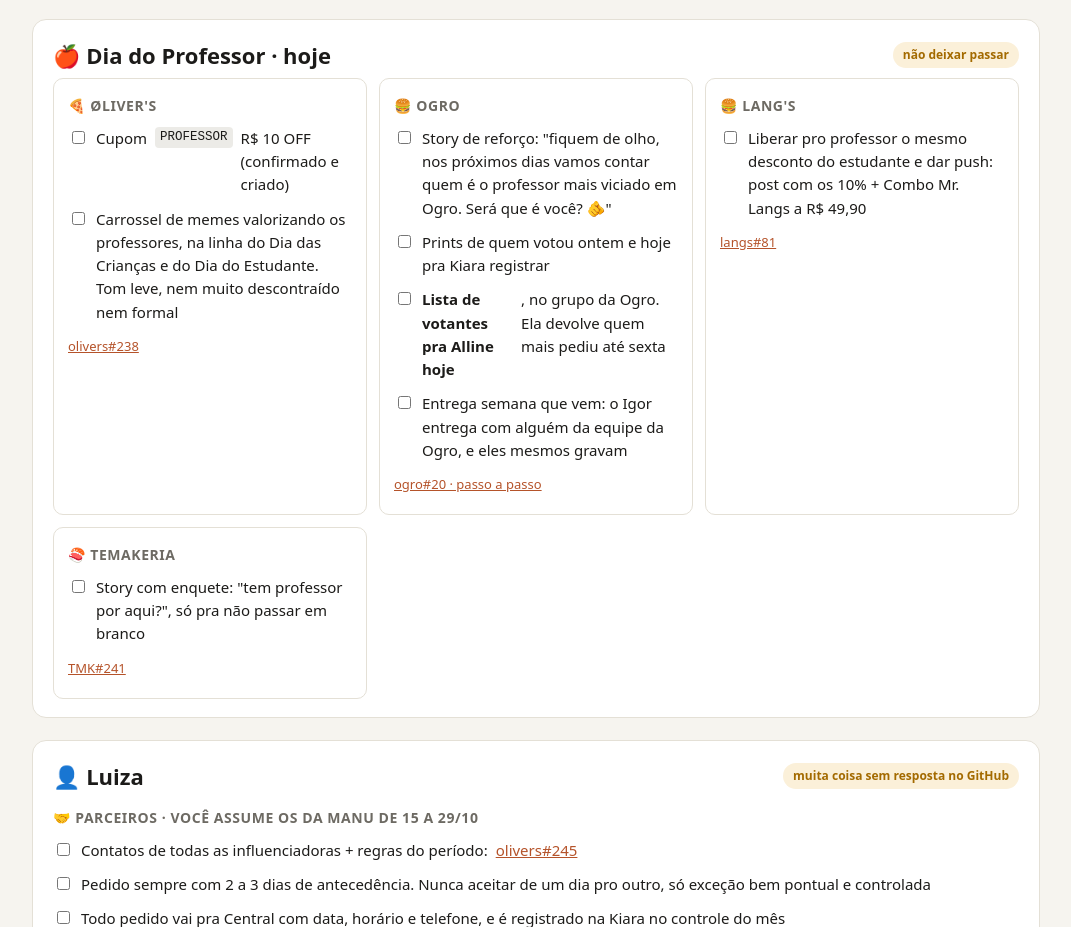
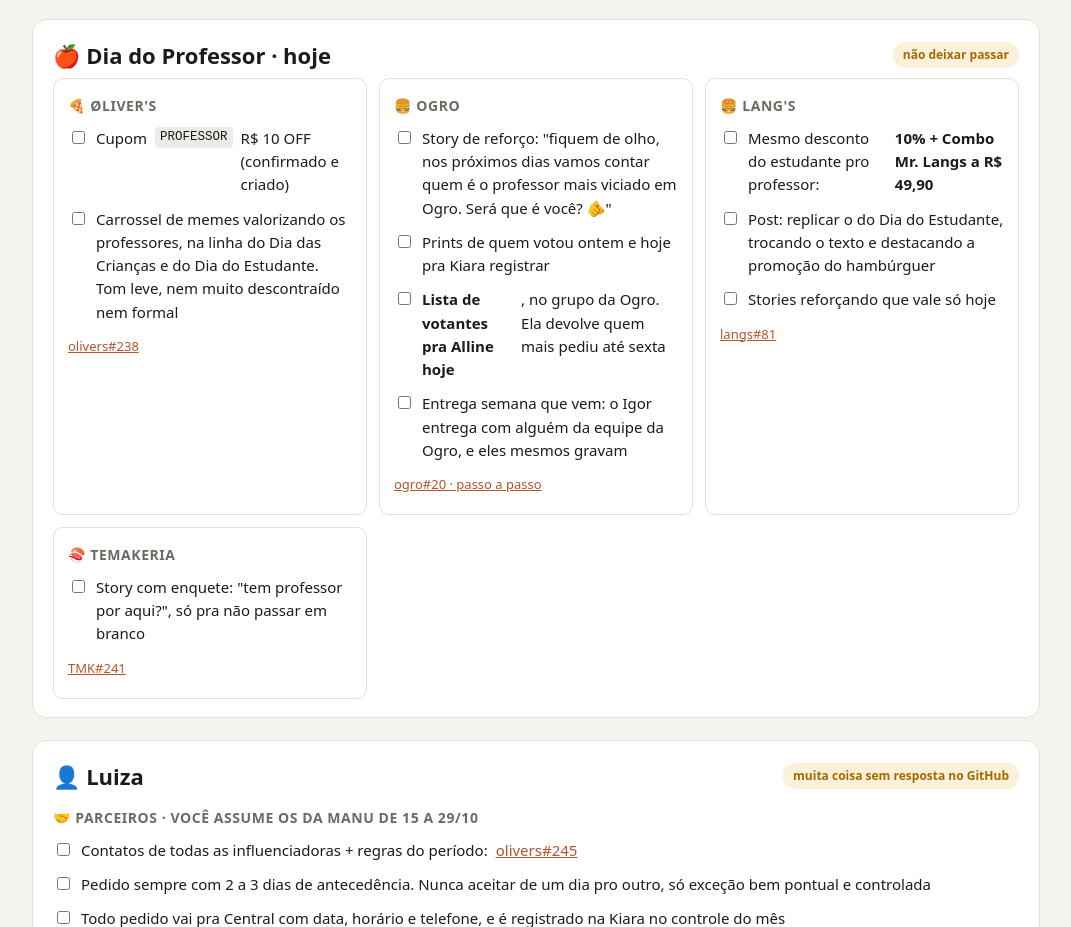
Before and after one commit to dev-seven7/geral-das-marcas-15-10, a plain HTML site: page index.html in a window 1280 px wide. Shown: the part 889-1816 px from the top of the page, without its empty margins (104-1175 px from the left). Drawn offline with Linux system fonts and the light colour scheme.

Commit message:
Dia do Professor Lang's: post replicado do Dia do Estudante + stories

```diff
--- a/index.html
+++ b/index.html
@@ -129,7 +129,9 @@ section a{color:var(--acc)}
       <li><label><input type="checkbox" data-k="p6"> Entrega semana que vem: o Igor entrega com alguém da equipe da Ogro, e eles mesmos gravam</label></li>
     </ul><p class="links"><a href="https://github.com/dev-seven7/cs-ogro-steaks/issues/20#issuecomment-6176731109">ogro#20 · passo a passo</a></p></div>
     <div class="box"><h3>🍔 Lang's</h3><ul class="chk">
-      <li><label><input type="checkbox" data-k="p7"> Liberar pro professor o mesmo desconto do estudante e dar push: post com os 10% + Combo Mr. Langs a R$ 49,90</label></li>
+      <li><label><input type="checkbox" data-k="p7"> Mesmo desconto do estudante pro professor: <b>10% + Combo Mr. Langs a R$ 49,90</b></label></li>
+      <li><label><input type="checkbox" data-k="p9"> Post: replicar o do Dia do Estudante, trocando o texto e destacando a promoção do hambúrguer</label></li>
+      <li><label><input type="checkbox" data-k="p10"> Stories reforçando que vale só hoje</label></li>
     </ul><p class="links"><a href="https://github.com/dev-seven7/cs-langs/issues/81">langs#81</a></p></div>
     <div class="box"><h3>🍣 Temakeria</h3><ul class="chk">
       <li><label><input type="checkbox" data-k="p8"> Story com enquete: "tem professor por aqui?", só pra não passar em branco</label></li>
```
